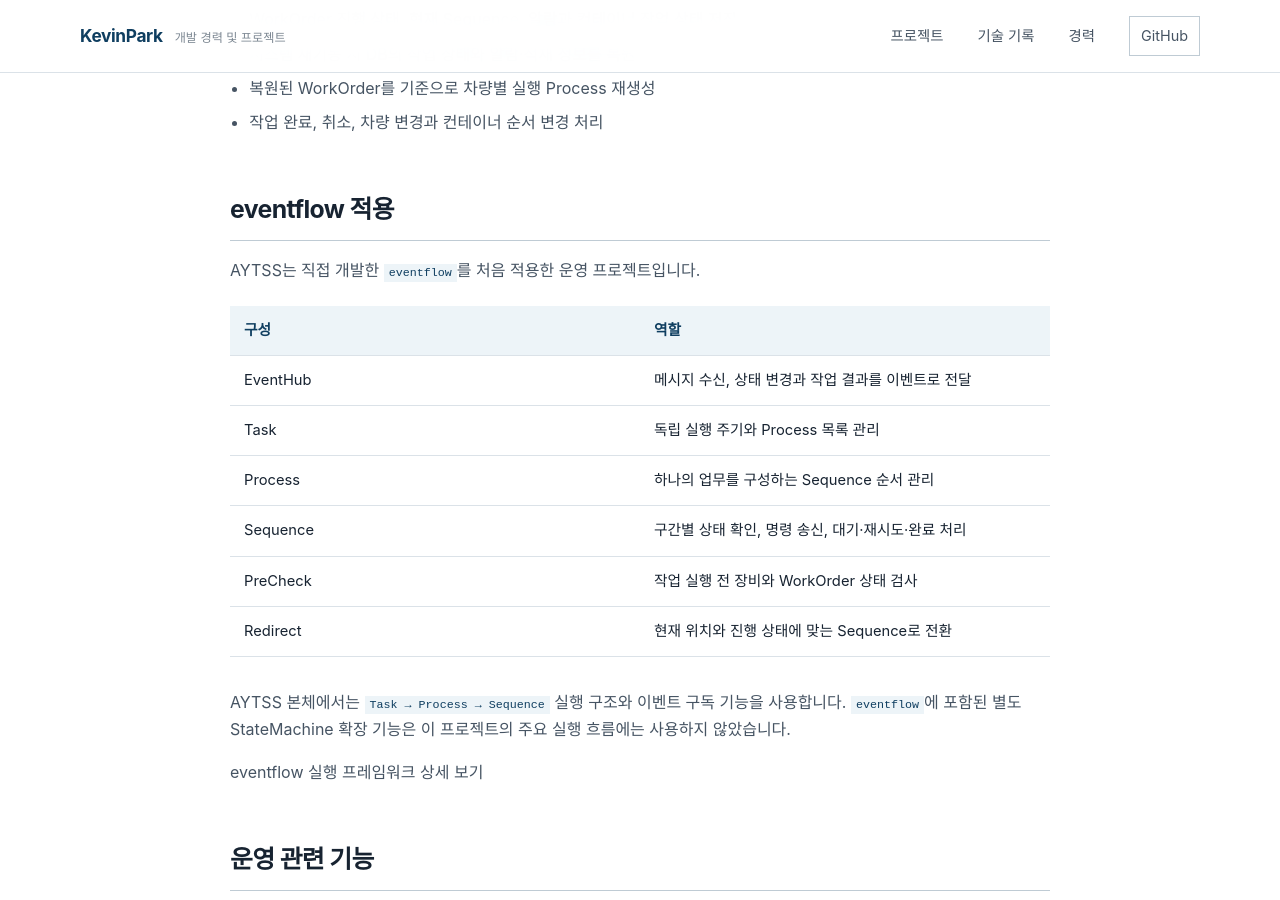
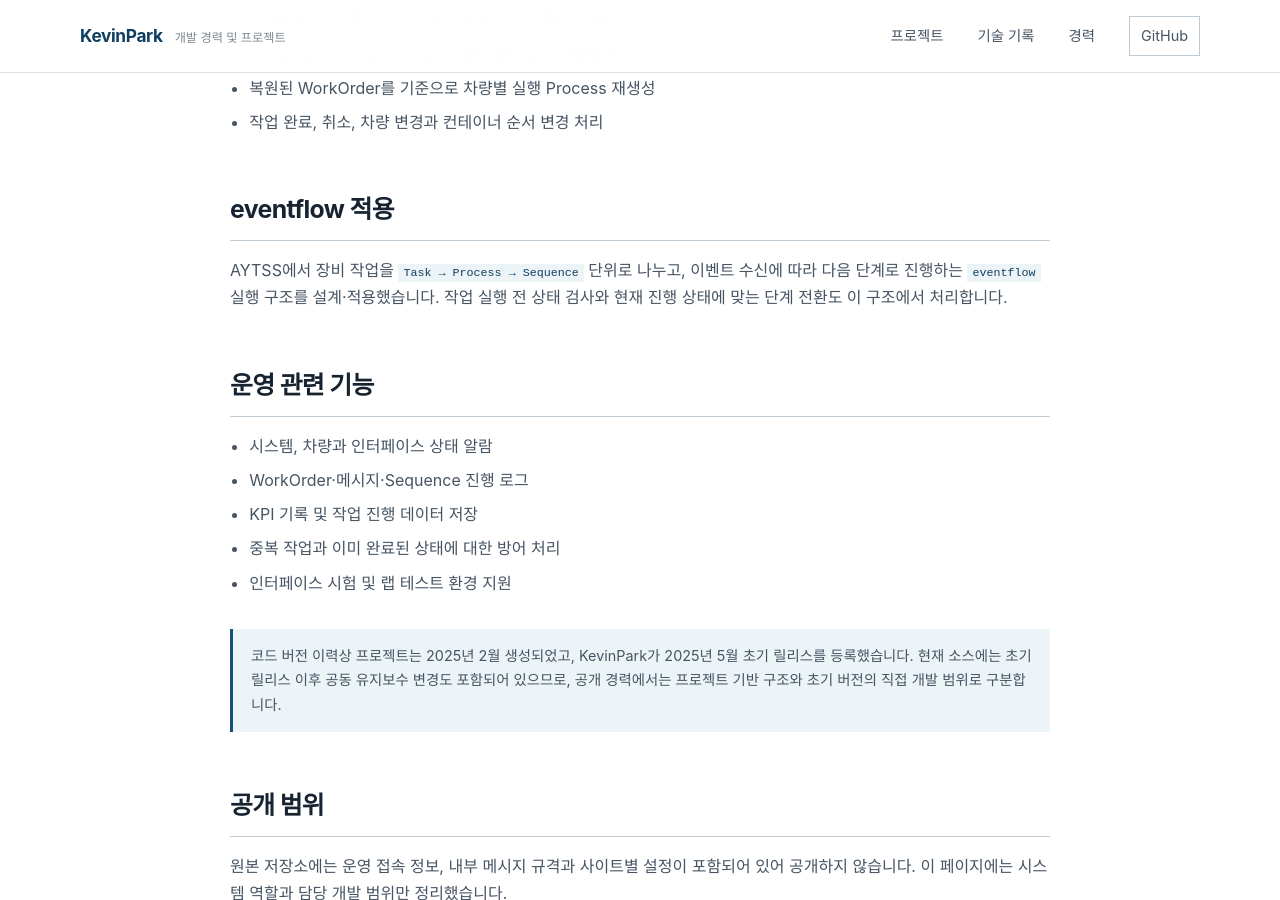
Before and after one commit to parkKevinSB/parkKevinSB.github.io, a Jekyll site: the page built from projects/aytss.md, in a window 1280 px wide and 900 px high, scrolled down 2274 px. Built offline with Jekyll 4.4.1, drawn with Linux system fonts in a browser that asks for light colours.

Commit message:
Remove standalone eventflow pages

```diff
--- a/projects.html
+++ b/projects.html
@@ -72,12 +72,6 @@ permalink: /projects/
       <p>TOS 작업지시를 FMS 실행 단위로 변환하고 자율 야드 이송장비 작업을 관리하는 시스템</p>
       <p class="card-stack">Java · Spring Boot · MyBatis · Oracle · eventflow</p>
     </a>
-    <a class="project-index-card" href="{{ '/projects/eventflow/' | relative_url }}">
-      <p class="project-type">2025 · 설계 및 개발</p>
-      <h2>eventflow</h2>
-      <p>장시간 수행되는 장비 작업을 Task·Process·Sequence 단위로 구성하고 이벤트 기반으로 진행하는 Java 실행 프레임워크</p>
-      <p class="card-stack">Java · Event-driven Architecture · Multi-threading · SLF4J</p>
-    </a>
     <a class="project-index-card" href="{{ '/projects/atcss/' | relative_url }}">
       <p class="project-type">2023 - 현재 · 운영 및 신규 사이트</p>
       <h2>ATCSS</h2>
--- a/projects/aytss.md
+++ b/projects/aytss.md
@@ -62,20 +62,7 @@ TOS의 TruckJob을 FMS가 실행하는 WorkOrder로 변환했습니다. 작업
 
 ## eventflow 적용
 
-AYTSS는 직접 개발한 [`eventflow`]({{ '/projects/eventflow/' | relative_url }})를 처음 적용한 운영 프로젝트입니다.
-
-| 구성 | 역할 |
-|---|---|
-| EventHub | 메시지 수신, 상태 변경과 작업 결과를 이벤트로 전달 |
-| Task | 독립 실행 주기와 Process 목록 관리 |
-| Process | 하나의 업무를 구성하는 Sequence 순서 관리 |
-| Sequence | 구간별 상태 확인, 명령 송신, 대기·재시도·완료 처리 |
-| PreCheck | 작업 실행 전 장비와 WorkOrder 상태 검사 |
-| Redirect | 현재 위치와 진행 상태에 맞는 Sequence로 전환 |
-
-AYTSS 본체에서는 `Task → Process → Sequence` 실행 구조와 이벤트 구독 기능을 사용합니다. `eventflow`에 포함된 별도 StateMachine 확장 기능은 이 프로젝트의 주요 실행 흐름에는 사용하지 않았습니다.
-
-[eventflow 실행 프레임워크 상세 보기]({{ '/projects/eventflow/' | relative_url }})
+AYTSS에서 장비 작업을 `Task → Process → Sequence` 단위로 나누고, 이벤트 수신에 따라 다음 단계로 진행하는 `eventflow` 실행 구조를 설계·적용했습니다. 작업 실행 전 상태 검사와 현재 진행 상태에 맞는 단계 전환도 이 구조에서 처리합니다.
 
 ## 운영 관련 기능
 
```
Also changed, not shown: _posts/2026-07-28-event-driven-workflow-boundaries.md (deleted, +0 -79 lines), about.md (+1 -1 lines), index.html (+0 -8 lines), projects/eventflow.md (deleted, +0 -99 lines), projects/flower.md (+0 -2 lines).
